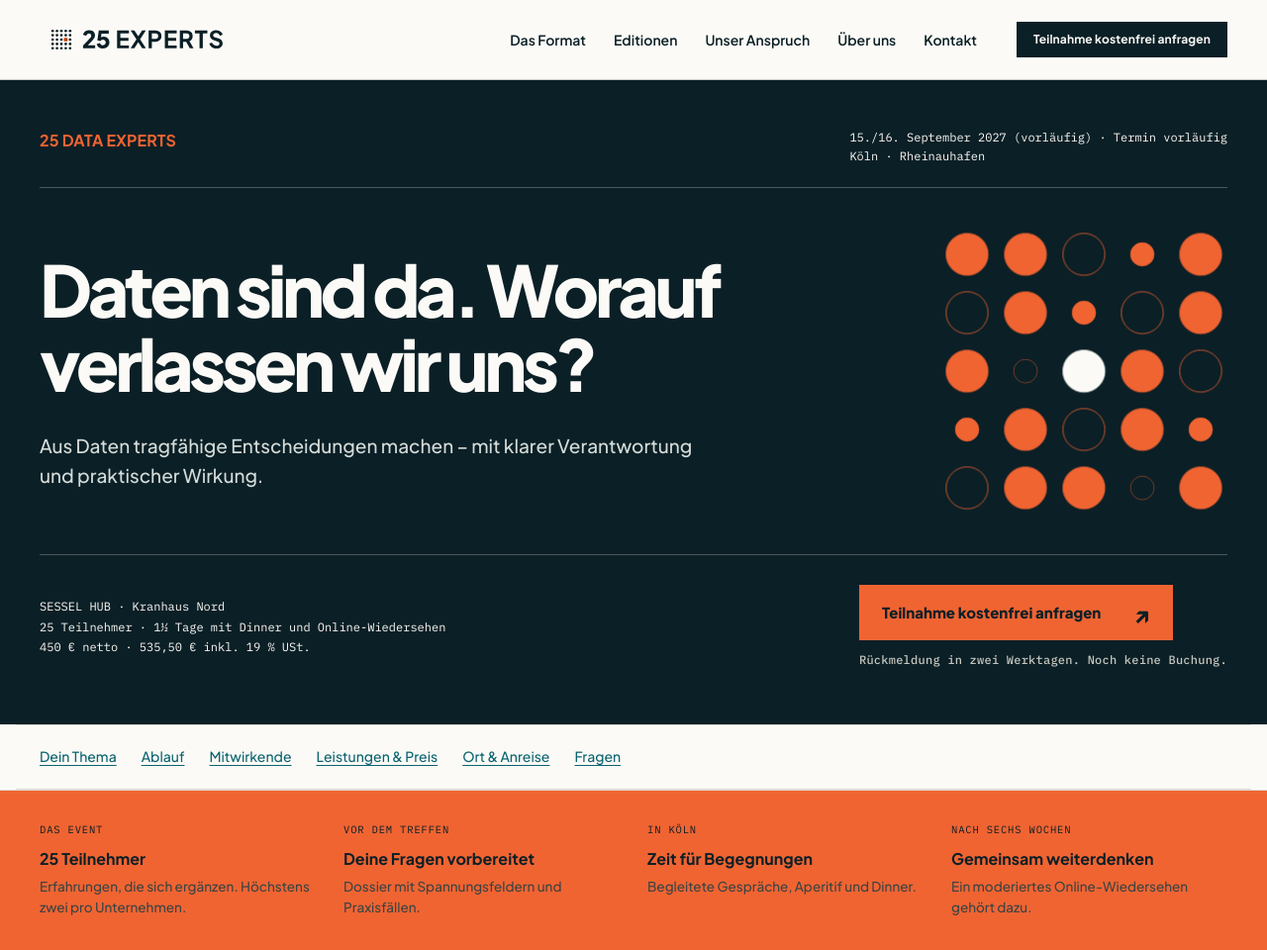
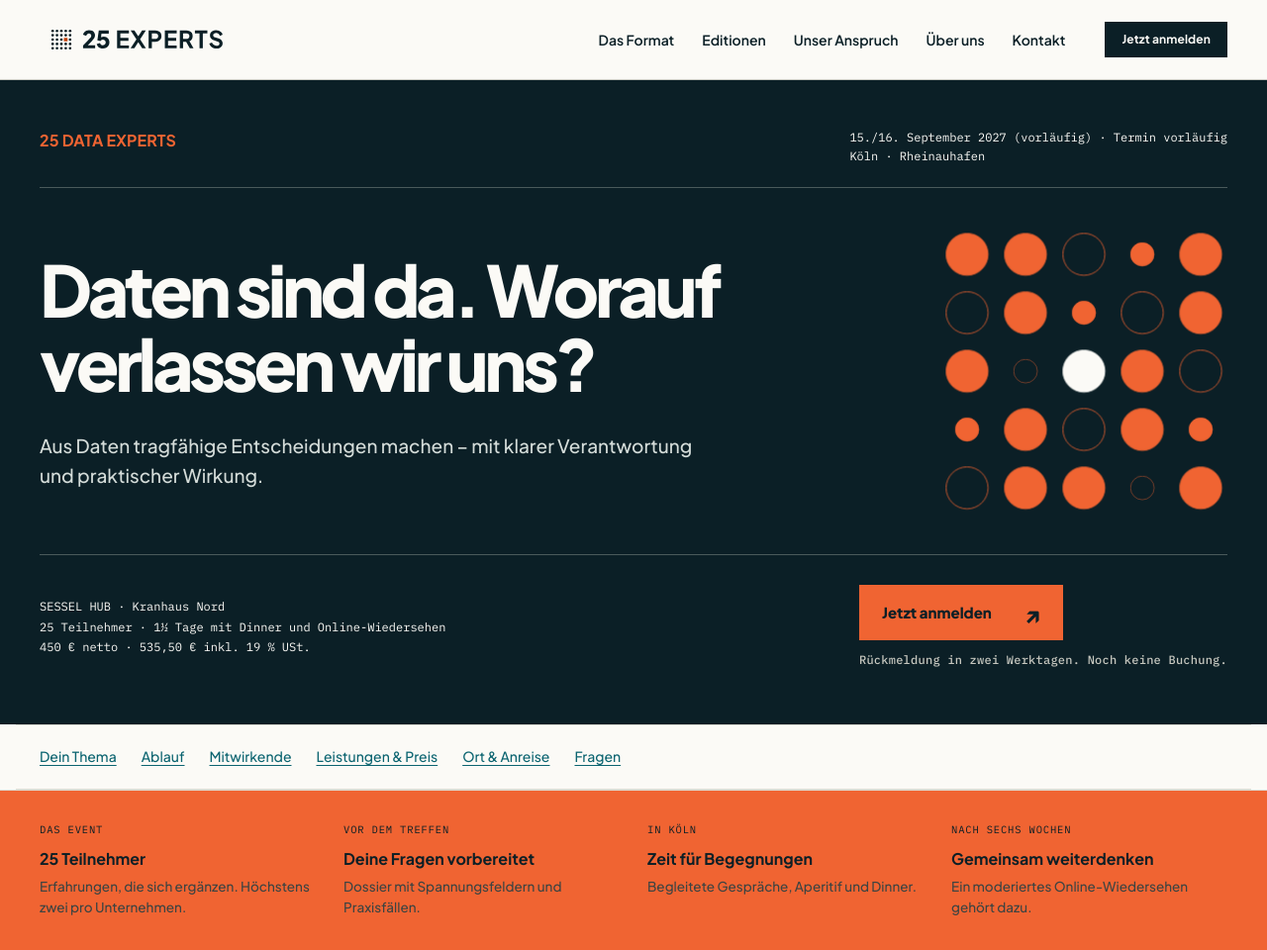
Before and after one commit to MaxHemp/25-Experts-Website, a PHP site: page /editionen/data/ in a window 1280 px wide. Shown: the top 960 px of the page at 99% size. Run offline with PHP 8.4, Linux system fonts and the light colour scheme.

Commit message:
Change registration wording to Jetzt anmelden

```diff
--- a/edition/lib.php
+++ b/edition/lib.php
@@ -583,13 +583,13 @@ function x25ed_render(string $text, array $vars): string
 function x25ed_txt(?array $ed, string $bereich, string $key, ?string $fallback = null): string
 {
     $ux = [
-        'cta.anmelden' => 'Teilnahme kostenfrei anfragen',
-        'cta.platz-anmelden' => 'Teilnahme kostenfrei anfragen',
+        'cta.anmelden' => 'Jetzt anmelden',
+        'cta.platz-anmelden' => 'Jetzt anmelden',
         'faq.3.antwort' => 'Du fragst Deine Teilnahme kostenfrei an. Wir melden uns innerhalb von zwei Werktagen persönlich. Nach Zusage entscheidest Du, ob Du verbindlich buchen möchtest. Erst diese Buchung begründet die Zahlungspflicht. Höchstens zwei Teilnehmer pro Unternehmen.',
         'feld.email.hint' => 'Hier erhältst Du Deine Eingangsbestätigung und unsere persönliche Rückmeldung.',
         'eventld.angebot.beschreibung' => 'Kostenfreie Anfrage; verbindliche Buchung erst nach persönlicher Zusage.',
         'symbolbild' => 'KI-generiertes Symbolbild',
-        'anmeldung.button' => 'Teilnahme kostenfrei anfragen',
+        'anmeldung.button' => 'Jetzt anmelden',
         'bestaetigung.hinweis' => 'Kostenfreie Anfrage. Persönliche Rückmeldung innerhalb von zwei Werktagen. Noch keine verbindliche Buchung.',
         'preis.meta' => 'Erst nach Zusage entscheidest Du über die verbindliche Buchung. Die Anfrage ist kostenfrei.',
     ];
--- a/edition/seite.php
+++ b/edition/seite.php
@@ -165,7 +165,7 @@ $body = <<<HTML
     <section class="nx-event-hero" aria-labelledby="hero-title"><div class="x-container">
       <div class="nx-event-hero__top"><h1 id="hero-title">{$nameHtml}</h1><p>{$date}{$provisional}<br>Köln · Rheinauhafen</p></div>
       <div class="nx-event-hero__grid"><div><p class="nx-event-hero__statement">{$statement}</p><p class="x-lead">{$benefit}</p></div>{$motif}</div>
-      <div class="nx-event-hero__bottom"><p class="nx-event-hero__facts">SESSEL HUB · Kranhaus Nord<br>25 Teilnehmer · 1½ Tage mit Dinner und Online-Wiedersehen<br>{$preisBetrag} netto · {$gross} € inkl. 19 % USt.</p><div><a class="nx-button" href="{$anm}">Teilnahme kostenfrei anfragen <span aria-hidden="true">↗</span></a><p class="x-meta">Rückmeldung in zwei Werktagen. Noch keine Buchung.</p></div></div>
+      <div class="nx-event-hero__bottom"><p class="nx-event-hero__facts">SESSEL HUB · Kranhaus Nord<br>25 Teilnehmer · 1½ Tage mit Dinner und Online-Wiedersehen<br>{$preisBetrag} netto · {$gross} € inkl. 19 % USt.</p><div><a class="nx-button" href="{$anm}">Jetzt anmelden <span aria-hidden="true">↗</span></a><p class="x-meta">Rückmeldung in zwei Werktagen. Noch keine Buchung.</p></div></div>
     </div></section>
     <nav class="ux-section-nav x-container" aria-label="Auf dieser Editionsseite"><a href="#leitfrage">Dein Thema</a><a href="#ablauf">Ablauf</a><a href="#impulse">Mitwirkende</a><a href="#preis">Leistungen &amp; Preis</a><a href="#anreise">Ort &amp; Anreise</a><a href="#faq">Fragen</a></nav>
 
@@ -251,7 +251,7 @@ $body = <<<HTML
       </div>
     </section>
 
-    <section class="x-section x-section--wood" id="anmeldung" aria-labelledby="anm-h"><div class="x-container"><h2 class="x-h2" id="anm-h">Bring Deine Perspektive mit.</h2><p>Du verantwortest dieses Thema fachlich oder führst ein Team? Wir möchten erfahren, welche Frage Dich gerade beschäftigt. Ein Führungstitel ist keine Voraussetzung.</p><ol class="ux-stages ux-stages--three"><li><strong>Kostenfrei anfragen</strong><p>Kontaktdaten und ein bis drei Sätze zu Deinem Anliegen reichen.</p></li><li><strong>Persönliche Rückmeldung</strong><p>Innerhalb von zwei Werktagen. Wir achten auf Erfahrungen und Fragen, die sich ergänzen.</p></li><li><strong>Nach Zusage selbst entscheiden</strong><p>Erst Deine ausdrückliche verbindliche Buchung begründet die Zahlungspflicht.</p></li></ol><a class="x-btn x-btn--primary" href="{$anm}">Teilnahme kostenfrei anfragen</a></div></section>
+    <section class="x-section x-section--wood" id="anmeldung" aria-labelledby="anm-h"><div class="x-container"><h2 class="x-h2" id="anm-h">Bring Deine Perspektive mit.</h2><p>Du verantwortest dieses Thema fachlich oder führst ein Team? Wir möchten erfahren, welche Frage Dich gerade beschäftigt. Ein Führungstitel ist keine Voraussetzung.</p><ol class="ux-stages ux-stages--three"><li><strong>Jetzt anmelden</strong><p>Kontaktdaten und ein bis drei Sätze zu Deinem Anliegen reichen.</p></li><li><strong>Persönliche Rückmeldung</strong><p>Innerhalb von zwei Werktagen. Wir achten auf Erfahrungen und Fragen, die sich ergänzen.</p></li><li><strong>Nach Zusage selbst entscheiden</strong><p>Erst Deine ausdrückliche verbindliche Buchung begründet die Zahlungspflicht.</p></li></ol><a class="x-btn x-btn--primary" href="{$anm}">Jetzt anmelden</a></div></section>
 
     <section class="x-section x-section--ink x-dark" id="kodex" aria-labelledby="kodex-h">
       {$kodex}
```
Also changed, not shown: edition/anmeldung.php (+4 -4 lines), index.html (+1 -1 lines).
